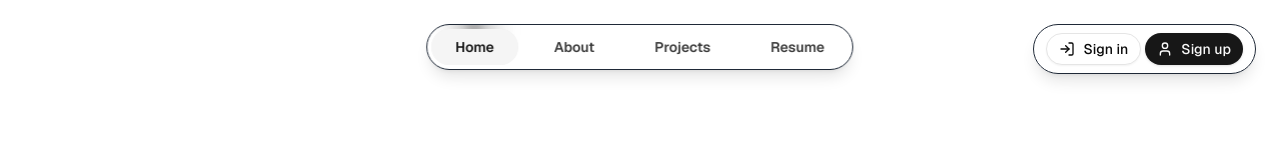
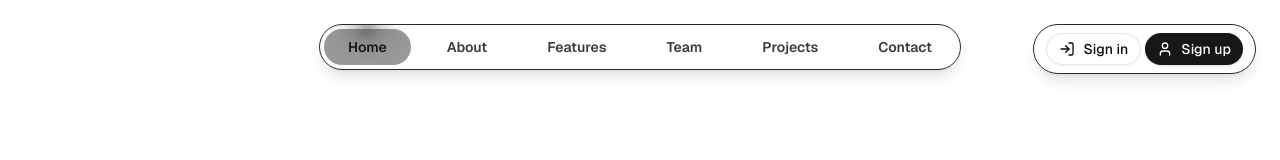
Before and after one commit to ravmax-rdl/CentrAL, a Next.js app: page / in a window 1280 px wide. Shown: the top 160 px of the page. Built offline with nearby package versions, Linux system fonts and the light colour scheme; no server answers.

Commit message:
feat(navbar): implement smooth scrolling and active tab highlighting in navigation

```diff
--- a/app/globals.css
+++ b/app/globals.css
@@ -61,6 +61,9 @@
 @layer base {
   * {
     @apply border-border;
+  }
+  html {
+    scroll-behavior: smooth;
   }
   body {
     @apply bg-background text-foreground;
--- a/app/page.tsx
+++ b/app/page.tsx
@@ -10,10 +10,12 @@ import SubjectList from '@/components/ui/subject-list';
 
 export default function Home() {
   const navItems = [
-    { name: 'Home', url: '/', icon: 'home' },
+    { name: 'Home', url: '#home', icon: 'home' },
     { name: 'About', url: '#about', icon: 'user' },
-    { name: 'Projects', url: '#projects', icon: 'briefcase' },
-    { name: 'Resume', url: '#resume', icon: 'fileText' },
+    { name: 'Features', url: '#features', icon: 'star' },
+    { name: 'Team', url: '#contributors', icon: 'users' },
+    { name: 'Projects', url: '#projects', icon: 'bookOpen' },
+    { name: 'Contact', url: '#cta', icon: 'briefcase' },
   ];
   return (
     <main className="min-h-screen flex flex-col">
--- a/components/ui/hero.tsx
+++ b/components/ui/hero.tsx
@@ -230,8 +230,10 @@ const GradientBars: React.FC = () => {
 
 export const Hero: React.FC = () => {
   return (
-    <section className="w-full relative min-h-screen flex flex-col items-center px-6 sm:px-8 md:px-12 overflow-hidden">
-
+    <section
+      id="home"
+      className="w-full relative min-h-screen flex flex-col items-center px-6 sm:px-8 md:px-12 overflow-hidden"
+    >
       <GradientBars />
       <div className="relative z-10 text-center w-full max-w-4xl mx-auto flex flex-col items-center justify-center min-h-screen py-8 sm:py-16">
         <div className="mb-6 sm:mb-8">
--- a/components/ui/tubelight-navbar.tsx
+++ b/components/ui/tubelight-navbar.tsx
@@ -1,9 +1,19 @@
 'use client';
 
-import React, { useState } from 'react';
+import React, { useState, useEffect } from 'react';
 import { motion } from 'framer-motion';
 import Link from 'next/link';
-import { Home, User, Briefcase, FileText, LucideIcon } from 'lucide-react';
+import {
+  Home,
+  User,
+  Briefcase,
+  FileText,
+  Star,
+  Users,
+  BookOpen,
+  Github,
+  LucideIcon,
+} from 'lucide-react';
 import { cn } from '@/lib/utils';
 
 interface NavItem {
@@ -22,10 +32,53 @@ const iconMap: Record<string, LucideIcon> = {
   user: User,
   briefcase: Briefcase,
   fileText: FileText,
+  star: Star,
+  users: Users,
+  bookOpen: BookOpen,
+  github: Github,
 };
 
 export function NavBar({ items, className }: NavBarProps) {
   const [activeTab, setActiveTab] = useState(items[0].name);
+
+  // Add scroll listener to update active tab based on scroll position
+  useEffect(() => {
+    const handleScroll = () => {
+      const scrollPosition = window.scrollY + 100; // Add offset for navbar height
+
+      for (let i = items.length - 1; i >= 0; i--) {
+        const item = items[i];
+        if (item.url.startsWith('#')) {
+          const element = document.querySelector(item.url) as HTMLElement;
+          if (element) {
+            const elementTop = element.offsetTop;
+            if (scrollPosition >= elementTop) {
+              setActiveTab(item.name);
+              break;
+            }
+          }
+        }
+      }
+    };
+
+    window.addEventListener('scroll', handleScroll);
+    return () => window.removeEventListener('scroll', handleScroll);
+  }, [items]);
+
+  const handleClick = (item: NavItem) => {
+    setActiveTab(item.name);
+
+    // Handle smooth scrolling for hash links
+    if (item.url.startsWith('#')) {
+      const element = document.querySelector(item.url) as HTMLElement;
+      if (element) {
+        element.scrollIntoView({
+          behavior: 'smooth',
+          block: 'start',
+        });
+      }
+    }
+  };
 
   return (
     <div
@@ -44,11 +97,11 @@ export function NavBar({ items, className }: NavBarProps) {
             <Link
               key={item.name}
               href={item.url}
-              onClick={() => setActiveTab(item.name)}
+              onClick={() => handleClick(item)}
               className={cn(
                 'relative cursor-pointer text-sm font-semibold px-3 sm:px-6 py-2 rounded-full transition-colors',
                 'text-foreground/80 hover:text-primary',
-                isActive && 'bg-muted text-primary'
+                isActive && 'bg-[#40404080] text-primary'
               )}
             >
               <span className="hidden sm:inline">{item.name}</span>
```
